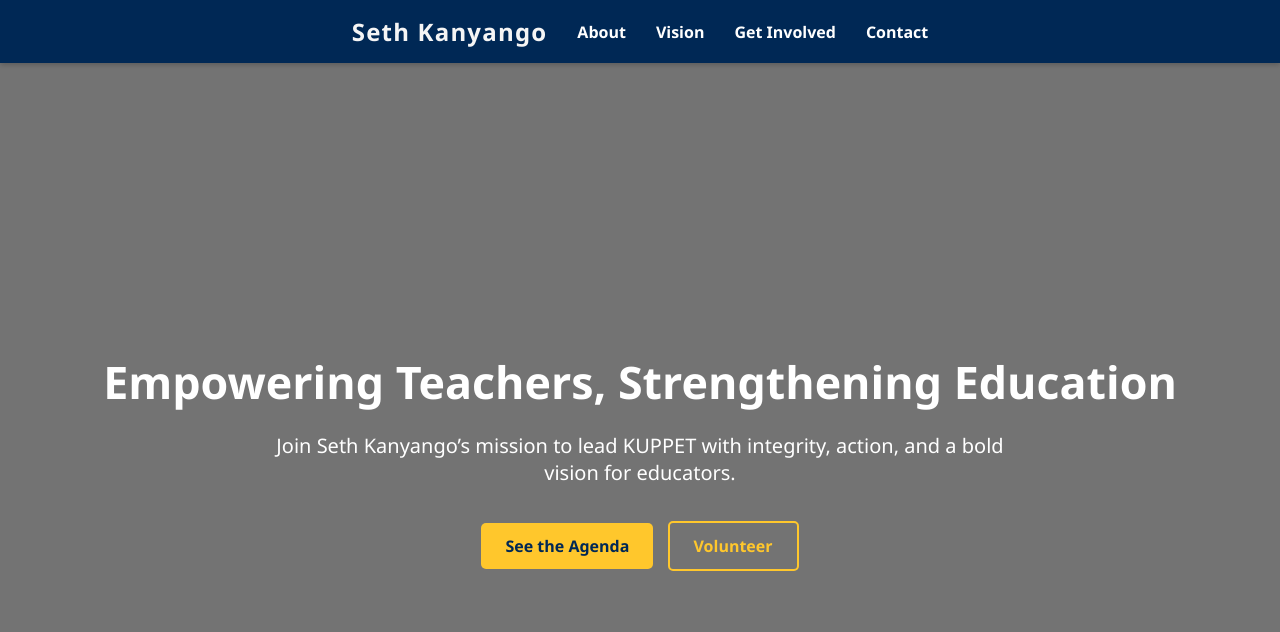
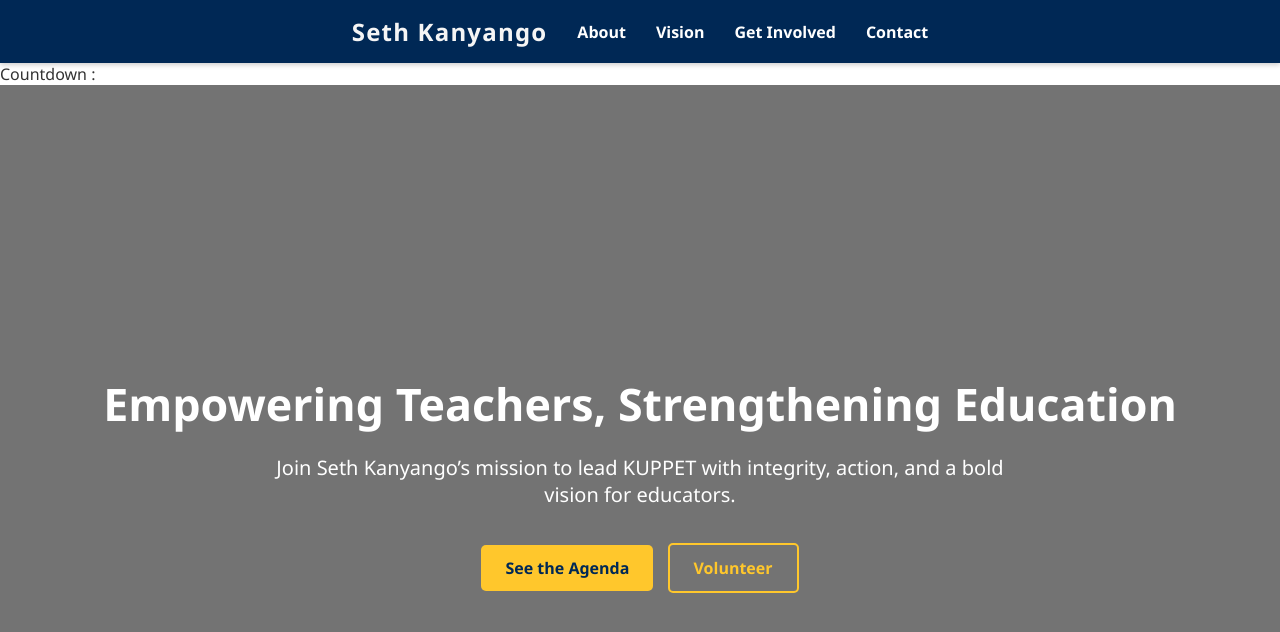
Before and after one commit to ntabothecoder/Seth-Kanyango-Campaign, a plain HTML site: page index.html in a window 1280 px wide. Drawn offline with Linux system fonts and the light colour scheme; files that its build step writes are made by us from their sources.

Commit message:
Create a countdown banner

```diff
--- a/index.html
+++ b/index.html
@@ -27,6 +27,9 @@
     </div>
   </header>
 
+  <div class="countdown-banner">
+    Countdown : <span id="countdown"></span>
+  </div>
   <main class="main-content">
 
     <!-- Hero Section -->
@@ -154,9 +157,6 @@
     </main>
 
   </main>
-
-
-
   <footer class="site-footer">
     <div class="footer-container">
 
@@ -203,6 +203,9 @@
       <p>&copy; 2025 Seth Kanyango Campaign. All rights reserved.</p>
     </div>
   </footer>
+  <script>
+
+  </script>
 
 </body>
 
```
